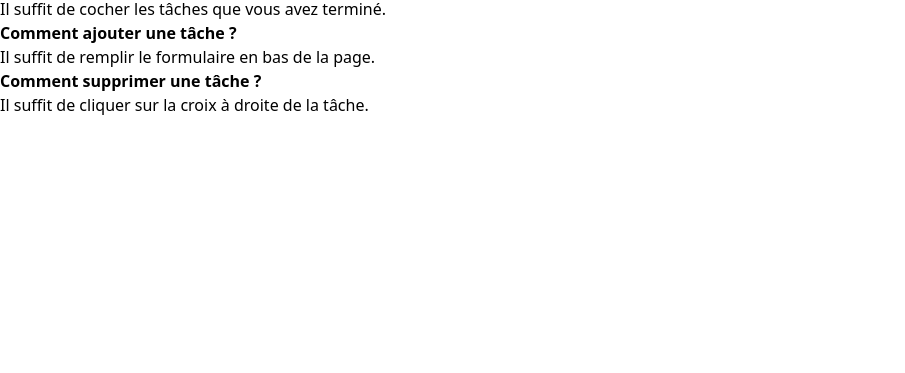
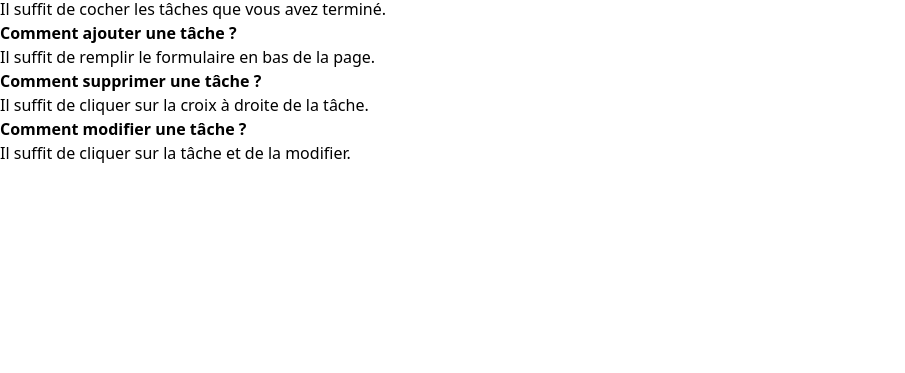
Before and after one commit to TYrueouJeL/ToDo_App, a website: page src/index.html in a window 1280 px wide. Shown: the part 427-800 px from the top of the page, without its empty margins (0-905 px from the left). Drawn offline with Linux system fonts and the light colour scheme.

Commit message:
nouvelle question

```diff
--- a/src/index.html
+++ b/src/index.html
@@ -98,6 +98,12 @@
 
                 <p>Il suffit de cliquer sur la croix à droite de la tâche.</p>
             </div>
+
+            <div>
+                <h2 class="text-2xl font-bold">Comment modifier une tâche ?</h2>
+
+                <p>Il suffit de cliquer sur la tâche et de la modifier.</p>
+            </div>
         </div>
     </body>
 </html>
```
